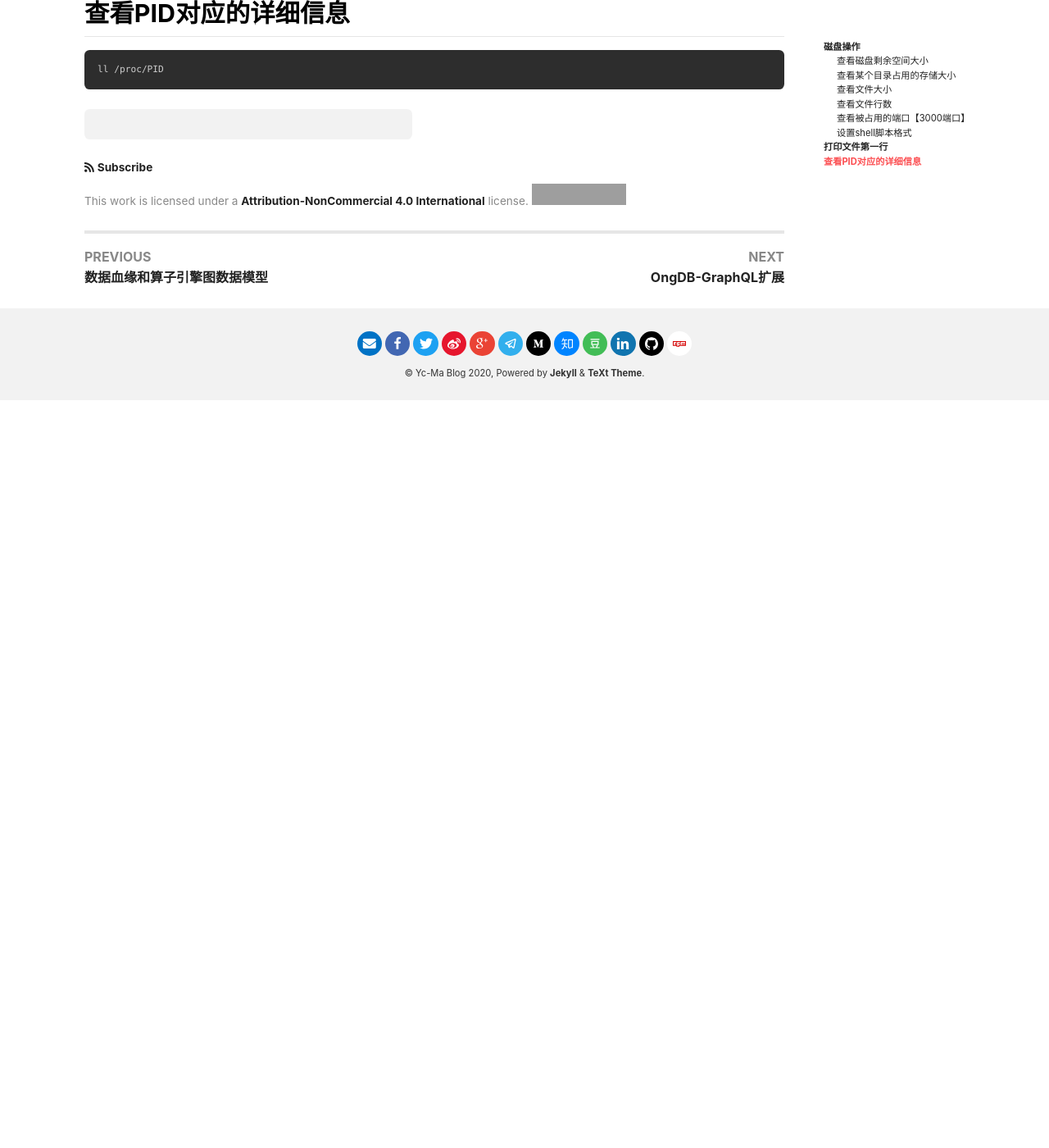
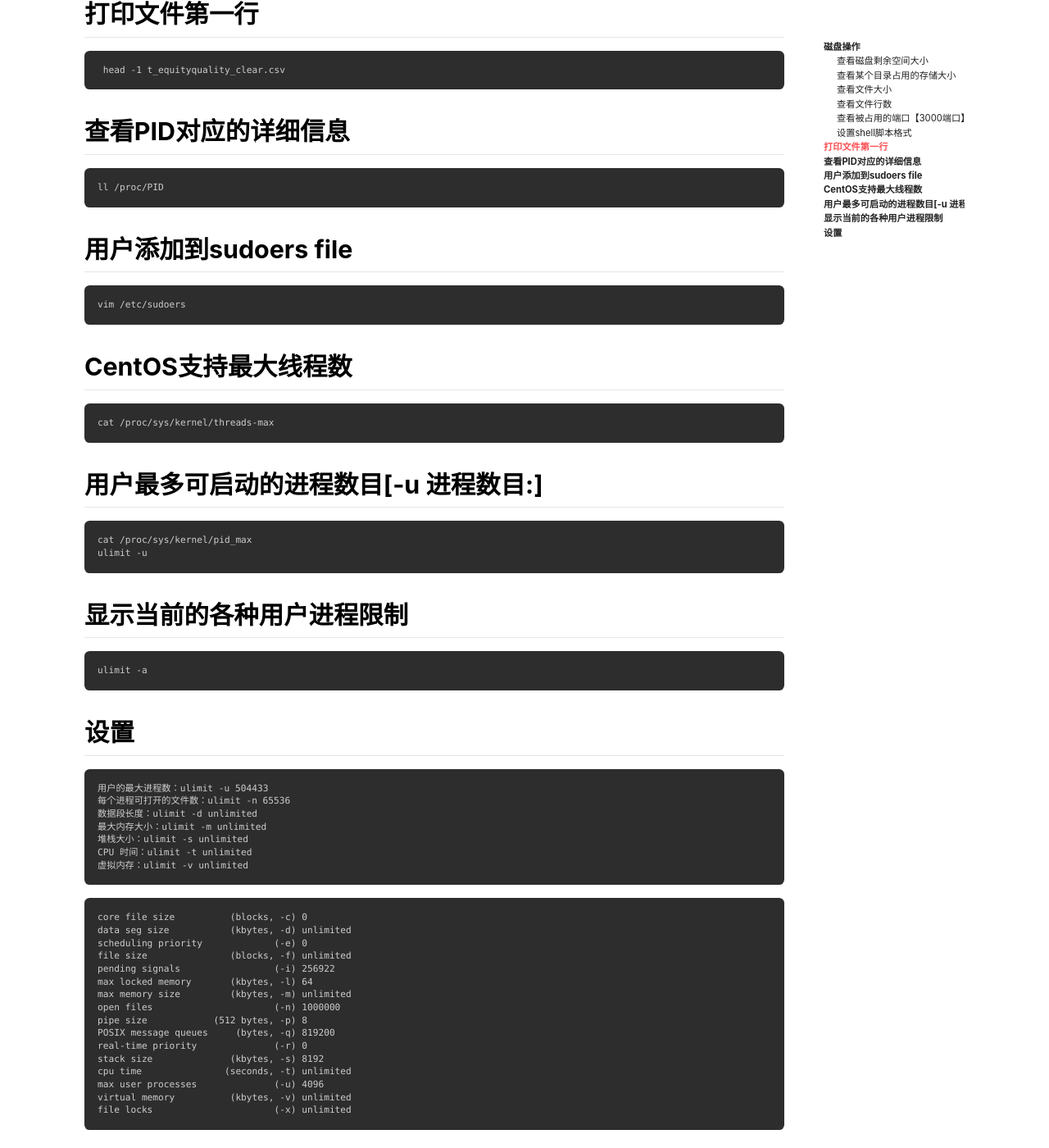
Before and after one commit to crazyyanchao/blog, a Jekyll site: the page built from _posts/2020-07-06-linux常用命令.md, in a window 1280 px wide and 1400 px high, scrolled down 1687 px. Shown: the whole window at 82% size. Built offline with Jekyll 4.4.1, drawn with Linux system fonts in a browser that asks for light colours; nearby versions of some CDN libraries; comment, search, counter and statistics services are not loaded; before the commit the page ends 2175 px from its top, so only the background shows below that; some of the changed text lies outside the part shown; grey boxes are pictures that could not be loaded.

````diff
--- a/_posts/2020-07-06-linux常用命令.md
+++ b/_posts/2020-07-06-linux常用命令.md
@@ -51,3 +51,50 @@ VIM进入文件然后设置文件格式【Linux下运行bash脚本显示“: /us
 ```
 ll /proc/PID
 ```
+## 用户添加到sudoers file
+```
+vim /etc/sudoers
+```
+
+## CentOS支持最大线程数
+```
+cat /proc/sys/kernel/threads-max
+```
+
+## 用户最多可启动的进程数目[-u 进程数目:]
+```
+cat /proc/sys/kernel/pid_max
+ulimit -u
+```
+## 显示当前的各种用户进程限制
+```
+ulimit -a
+```
+## 设置
+```
+用户的最大进程数：ulimit -u 504433
+每个进程可打开的文件数：ulimit -n 65536
+数据段长度：ulimit -d unlimited
+最大内存大小：ulimit -m unlimited
+堆栈大小：ulimit -s unlimited
+CPU 时间：ulimit -t unlimited
+虚拟内存：ulimit -v unlimited
+```
+```
+core file size          (blocks, -c) 0
+data seg size           (kbytes, -d) unlimited
+scheduling priority             (-e) 0
+file size               (blocks, -f) unlimited
+pending signals                 (-i) 256922
+max locked memory       (kbytes, -l) 64
+max memory size         (kbytes, -m) unlimited
+open files                      (-n) 1000000
+pipe size            (512 bytes, -p) 8
+POSIX message queues     (bytes, -q) 819200
+real-time priority              (-r) 0
+stack size              (kbytes, -s) 8192
+cpu time               (seconds, -t) unlimited
+max user processes              (-u) 4096
+virtual memory          (kbytes, -v) unlimited
+file locks                      (-x) unlimited
+```
````
Also changed, not shown: _posts/2020-01-01-博客文章常用标签.md (+3 -0 lines), _posts/2020-08-18-从MySQL加载数据到ONgDB.md (added, +24 -0 lines).
